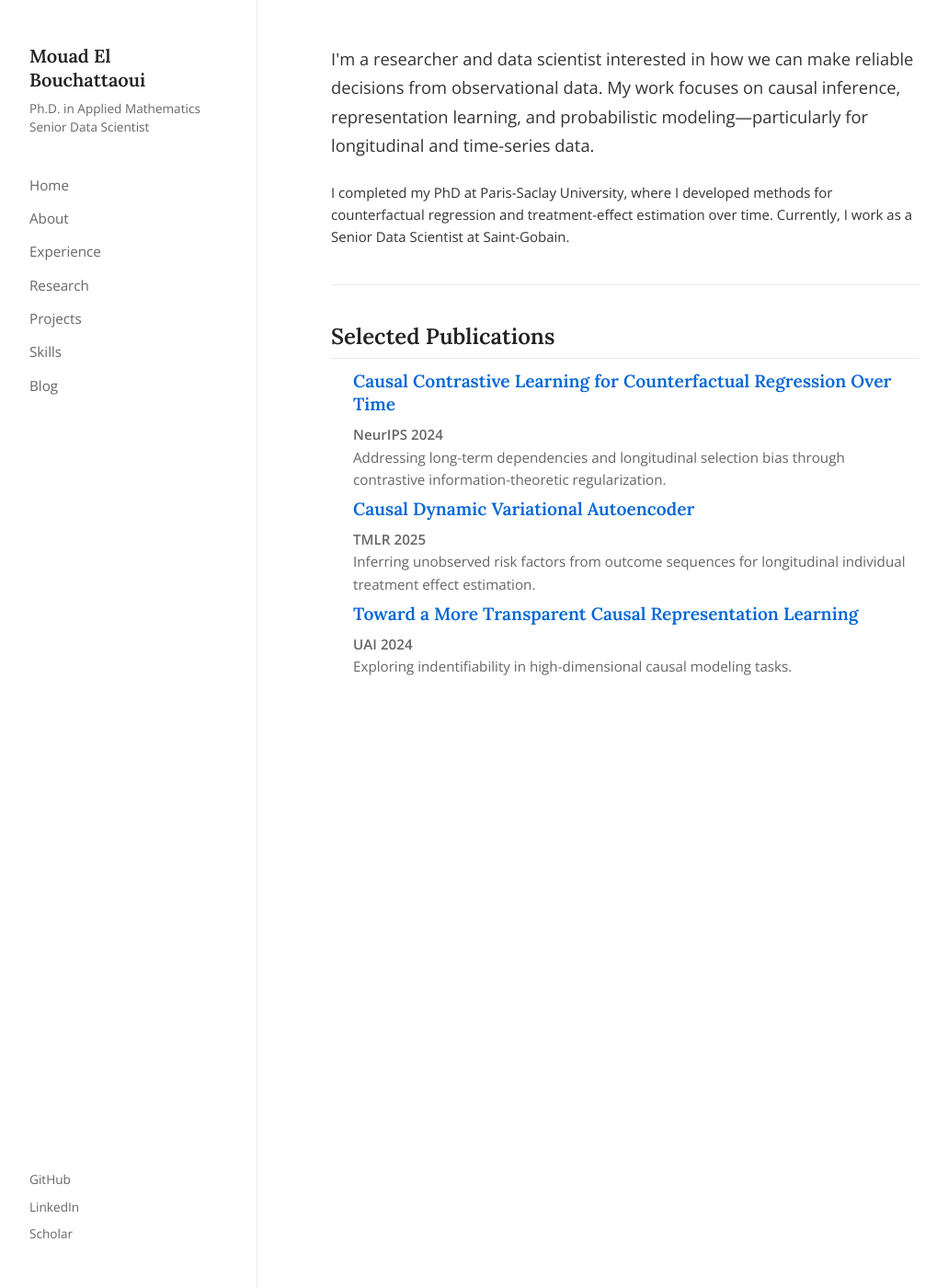
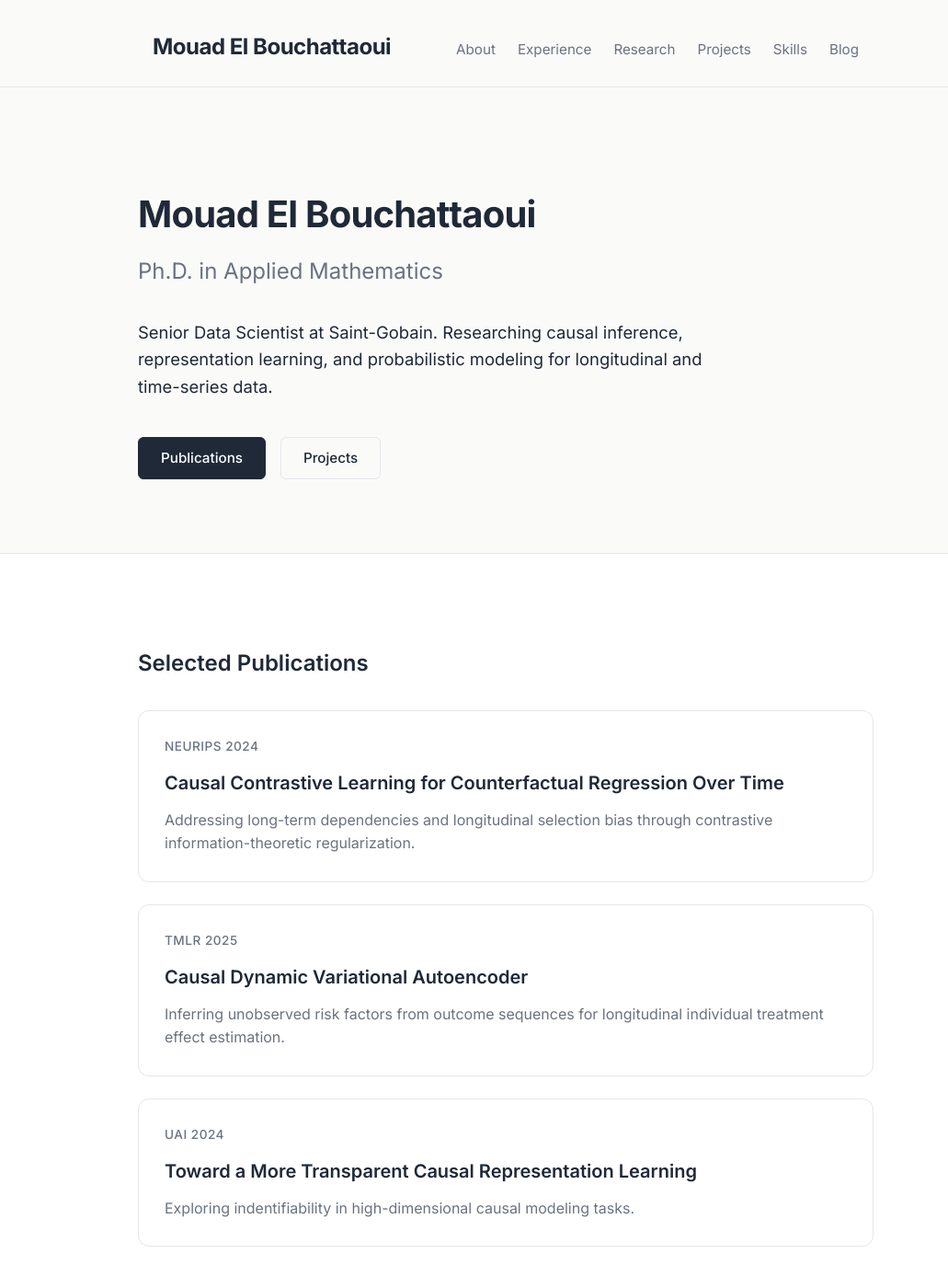
Before and after one commit to moad-lihoconf/mouad-eb.github.io, a Jekyll site: the page built from index.html, in a window 1280 px wide and 1400 px high. Shown: the whole window at 92% size, without its empty margins (90-1121 px from the left). Built offline with Jekyll 4.4.1, drawn with Linux system fonts in a browser that asks for light colours; some of the changed text lies outside the part shown.

Commit message:
style: apply warm academic minimalism palette and structure

```diff
--- a/_layouts/default.html
+++ b/_layouts/default.html
@@ -7,40 +7,40 @@
   <title>{% if page.title %}{{ page.title }} - {% endif %}{{ site.title }}</title>
 
   <link rel="stylesheet" href="{{ '/assets/css/main.css' | relative_url }}">
-  <!-- Classical academic typography -->
-  <link
-    href="https://fonts.googleapis.com/css2?family=Lora:ital,wght@0,400;0,600;1,400&family=Open+Sans:wght@400;600&display=swap"
-    rel="stylesheet">
 </head>
 
 <body>
-  <div class="wrapper">
-    <aside class="sidebar">
-      <div class="profile">
-        <h1 class="name"><a href="{{ '/' | relative_url }}">Mouad El Bouchattaoui</a></h1>
-        <p class="title">Ph.D. in Applied Mathematics<br>Senior Data Scientist</p>
+  <div class="header-wrapper">
+    <header class="header-container">
+      <a href="{{ '/' | relative_url }}" class="nav-logo">Mouad El Bouchattaoui</a>
+
+      <nav class="nav-links">
+        <a href="{{ '/about/' | relative_url }}" class="nav-item">About</a>
+        <a href="{{ '/experience/' | relative_url }}" class="nav-item">Experience</a>
+        <a href="{{ '/research/' | relative_url }}" class="nav-item">Research</a>
+        <a href="{{ '/projects/' | relative_url }}" class="nav-item">Projects</a>
+        <a href="{{ '/skills/' | relative_url }}" class="nav-item">Skills</a>
+        <a href="{{ '/blog/' | relative_url }}" class="nav-item">Blog</a>
+      </nav>
+    </header>
+  </div>
+
+  <main class="main-content">
+    {% if page.url == '/' %}
+    {{ content }}
+    {% else %}
+    <div class="page-container">
+      {{ content }}
+    </div>
+    {% endif %}
+  </main>
+
+  <div class="footer-wrapper">
+    <footer class="footer">
+      <div class="footer-content">
+        <p>&copy; 2026 Mouad El Bouchattaoui</p>
       </div>
-
-      <nav class="nav-menu">
-        <a href="{{ '/' | relative_url }}" class="nav-link">Home</a>
-        <a href="{{ '/about/' | relative_url }}" class="nav-link">About</a>
-        <a href="{{ '/experience/' | relative_url }}" class="nav-link">Experience</a>
-        <a href="{{ '/research/' | relative_url }}" class="nav-link">Research</a>
-        <a href="{{ '/projects/' | relative_url }}" class="nav-link">Projects</a>
-        <a href="{{ '/skills/' | relative_url }}" class="nav-link">Skills</a>
-        <a href="{{ '/blog/' | relative_url }}" class="nav-link">Blog</a>
-      </nav>
-
-      <div class="social-links">
-        <a href="https://github.com/moad-lihoconf" target="_blank">GitHub</a>
-        <a href="https://www.linkedin.com/in/mouad-elbouchattaoui/" target="_blank">LinkedIn</a>
-        <a href="https://scholar.google.com/citations?hl=fr&amp;user=yH0gpPoAAAAJ" target="_blank">Scholar</a>
-      </div>
-    </aside>
-
-    <main class="content">
-      {{ content }}
-    </main>
+    </footer>
   </div>
 </body>
 
--- a/assets/css/main.css
+++ b/assets/css/main.css
@@ -1,282 +1,378 @@
+@import url('https://fonts.googleapis.com/css2?family=Inter:wght@400;500;600;700&display=swap');
+
 :root {
-  --sidebar-width: 280px;
-  --bg-color: #ffffff;
-  --text-main: #333333;
-  --text-muted: #666666;
-  --border-color: #eaeaea;
-  --heading-color: #222222;
-  --link-color: #0366d6;
-  /* Classic understated link blue */
+  /* Warm Academic Minimalism Palette */
+  --bg-color: #FAFAF9;
+  --bg-alt: #FFFFFF;
+  --bg-darker: #F3F4F6;
+  --text-main: #1F2937;
+  --text-muted: #6B7280;
+  --accent-color: #8B5CF6;
+  --border-color: #E5E7EB;
+  --card-bg: #FFFFFF;
+
+  --max-width: 800px;
+  --font-sans: 'Inter', system-ui, -apple-system, sans-serif;
+
+  /* Restrained Design Elements */
+  --radius-card: 12px;
+  --radius-btn: 6px;
+  --transition: all 0.2s ease;
+}
+
+* {
+  box-sizing: border-box;
 }
 
 body {
-  font-family: 'Open Sans', -apple-system, sans-serif;
-  margin: 0;
-  padding: 0;
+  font-family: var(--font-sans);
   background-color: var(--bg-color);
   color: var(--text-main);
   line-height: 1.6;
-  font-size: 15px;
+  font-size: 16px;
+  margin: 0;
+  padding: 0;
   -webkit-font-smoothing: antialiased;
+  -moz-osx-font-smoothing: grayscale;
 }
 
-h1,
-h2,
-h3,
-h4,
-h5,
-h6 {
-  font-family: 'Lora', serif;
-  color: var(--heading-color);
+/* Header & Nav */
+.header-wrapper {
+  background-color: var(--bg-color);
+  border-bottom: 1px solid var(--border-color);
+}
+
+.header-container {
+  max-width: var(--max-width);
+  margin: 0 auto;
+  padding: 2rem 1rem 1.5rem 1rem;
+  display: flex;
+  justify-content: space-between;
+  align-items: baseline;
+  flex-wrap: wrap;
+  gap: 1rem;
+}
+
+.nav-logo,
+.nav-logo:visited {
+  font-size: 1.5rem;
+  font-weight: 700;
+  color: var(--text-main);
+  text-decoration: none;
+  letter-spacing: -0.5px;
+}
+
+.nav-links {
+  display: flex;
+  gap: 1.5rem;
+  flex-wrap: wrap;
+}
+
+.nav-item {
+  color: var(--text-muted);
+  text-decoration: none;
+  font-size: 0.95rem;
+  transition: var(--transition);
+}
+
+.nav-item:hover,
+.nav-item:focus {
+  color: var(--text-main);
+}
+
+/* Main Content Wrapper */
+.main-content {
+  min-height: 60vh;
+}
+
+/* Main inner container for markdown pages */
+.page-container {
+  max-width: var(--max-width);
+  margin: 0 auto;
+  padding: 40px 1rem 80px 1rem;
+}
+
+/* Content Blocks for alternating backgrounds */
+.section-block {
+  padding: 80px 1rem;
+}
+
+.section-block.alt-bg {
+  background-color: var(--bg-alt);
+  border-top: 1px solid var(--border-color);
+  border-bottom: 1px solid var(--border-color);
+}
+
+.section-inner {
+  max-width: var(--max-width);
+  margin: 0 auto;
+}
+
+/* Hero Section */
+.hero {
+  padding: 80px 1rem;
+  background-color: var(--bg-color);
+}
+
+.hero-inner {
+  max-width: var(--max-width);
+  margin: 0 auto;
+}
+
+.hero-title {
+  font-size: 2.5rem;
+  font-weight: 700;
+  color: var(--text-main);
+  margin-bottom: 0.25rem;
+  line-height: 1.2;
+  letter-spacing: -0.02em;
+}
+
+.hero-subtitle {
+  font-size: 1.5rem;
+  color: var(--text-muted);
+  font-weight: 400;
+  margin-bottom: 2rem;
+}
+
+.hero-desc {
+  font-size: 1.15rem;
+  color: var(--text-main);
+  max-width: 650px;
+  margin-bottom: 2.5rem;
+}
+
+.hero-buttons {
+  display: flex;
+  gap: 1rem;
+}
+
+.btn {
+  display: inline-block;
+  padding: 0.6rem 1.5rem;
+  text-decoration: none;
+  border-radius: var(--radius-btn);
+  font-weight: 500;
+  font-size: 0.95rem;
+  transition: var(--transition);
+}
+
+.btn-primary {
+  background-color: var(--text-main);
+  color: var(--bg-alt);
+  border: 1px solid var(--text-main);
+}
+
+.btn-primary:hover {
+  background-color: #374151;
+  /* Slightly lighter gray on hover */
+  border-color: #374151;
+}
+
+.btn-secondary {
+  background-color: transparent;
+  color: var(--text-main);
+  border: 1px solid var(--border-color);
+}
+
+.btn-secondary:hover {
+  border-color: var(--text-main);
+  background-color: rgba(0, 0, 0, 0.02);
+}
+
+/* Featured Section */
+.section-title {
+  font-size: 1.5rem;
   font-weight: 600;
-  margin-top: 2rem;
+  margin-bottom: 2rem;
+  color: var(--text-main);
+}
+
+.cards-grid {
+  display: flex;
+  flex-direction: column;
+  gap: 1.5rem;
+}
+
+/* Resource Cards */
+.resource-card {
+  text-decoration: none;
+  background-color: var(--card-bg);
+  padding: 28px;
+  border: 1px solid var(--border-color);
+  border-radius: var(--radius-card);
+  transition: transform 0.2s ease, box-shadow 0.2s ease, border-color 0.2s ease;
+  display: block;
+}
+
+.resource-card:hover {
+  transform: translateY(-2px);
+  box-shadow: 0 4px 12px rgba(0, 0, 0, 0.05);
+  border-color: #D1D5DB;
+  /* Slightly darker border on hover */
+}
+
+.card-meta {
+  font-size: 0.85rem;
+  color: var(--text-muted);
+  font-weight: 500;
   margin-bottom: 0.75rem;
+  text-transform: uppercase;
+  letter-spacing: 0.5px;
+}
+
+.card-title {
+  font-size: 1.25rem;
+  font-weight: 600;
+  margin: 0 0 0.75rem 0;
+  color: var(--text-main);
+  transition: color 0.2s ease;
+}
+
+.resource-card:hover .card-title {
+  color: var(--accent-color);
+}
+
+.card-desc {
+  font-size: 1rem;
+  color: var(--text-muted);
+  margin: 0;
+  line-height: 1.6;
+}
+
+/* Markdown Prose Styling */
+.prose {
+  font-size: 1.05rem;
+}
+
+.prose h1,
+.prose h2,
+.prose h3,
+.prose h4 {
+  color: var(--text-main);
+  margin-top: 2.5rem;
+  margin-bottom: 1rem;
+  font-weight: 600;
   line-height: 1.3;
 }
 
-p {
+.prose h1 {
+  font-size: 2.25rem;
   margin-top: 0;
-  margin-bottom: 1.25em;
 }
 
-a {
-  color: var(--link-color);
+.prose h2 {
+  font-size: 1.5rem;
+}
+
+.prose h3 {
+  font-size: 1.25rem;
+}
+
+.prose p {
+  margin-bottom: 1.5rem;
+}
+
+.prose a {
+  color: var(--accent-color);
   text-decoration: none;
 }
 
-a:hover {
+.prose a:hover {
   text-decoration: underline;
 }
 
-.wrapper {
-  display: flex;
-  max-width: 1100px;
-  margin: 0 auto;
-  min-height: 100vh;
+.prose ul,
+.prose ol {
+  margin-bottom: 1.5rem;
+  padding-left: 1.5rem;
 }
 
-/* Sidebar */
-.sidebar {
-  width: var(--sidebar-width);
-  padding: 3rem 2rem;
-  border-right: 1px solid var(--border-color);
-  display: flex;
-  flex-direction: column;
-  position: sticky;
-  top: 0;
-  height: 100vh;
-  box-sizing: border-box;
-}
-
-.profile {
-  margin-bottom: 2.5rem;
-}
-
-.name {
-  font-size: 1.25rem;
-  margin: 0 0 0.5rem 0;
-  line-height: 1.3;
-}
-
-.name a {
-  color: var(--heading-color);
-}
-
-.name a:hover {
-  text-decoration: none;
-}
-
-.title {
-  font-size: 0.85rem;
-  color: var(--text-muted);
-  margin: 0;
-  line-height: 1.5;
-}
-
-.nav-menu {
-  display: flex;
-  flex-direction: column;
-  gap: 0.75rem;
-  margin-bottom: 2rem;
-  flex-grow: 1;
-}
-
-.nav-link {
-  color: var(--text-muted);
-  font-size: 0.95rem;
-  text-decoration: none;
-  font-weight: 400;
-  transition: color 0.15s ease;
-}
-
-.nav-link:hover,
-.nav-link:focus {
-  color: var(--text-main);
-  text-decoration: none;
-}
-
-.social-links {
-  display: flex;
-  flex-direction: column;
-  gap: 0.5rem;
-  font-size: 0.85rem;
-}
-
-.social-links a {
-  color: var(--text-muted);
-}
-
-.social-links a:hover {
-  color: var(--text-main);
-}
-
-/* Main Content */
-.content {
-  flex: 1;
-  padding: 3rem 5rem 5rem;
-  max-width: 800px;
-  box-sizing: border-box;
-}
-
-.content h1:first-child {
-  margin-top: 0;
-  font-size: 2.25rem;
-}
-
-.content h2 {
-  font-size: 1.5rem;
-  border-bottom: 1px solid var(--border-color);
-  padding-bottom: 0.5rem;
-}
-
-.content h3 {
-  font-size: 1.2rem;
-}
-
-.content ul,
-.content ol {
-  padding-left: 1.5rem;
-  margin-bottom: 1.25rem;
-}
-
-.content li {
+.prose li {
   margin-bottom: 0.5rem;
 }
 
-.content img {
-  max-width: 100%;
+.prose code {
+  background: var(--bg-darker);
+  padding: 0.2em 0.4em;
   border-radius: 4px;
+  font-size: 0.9em;
+  font-family: ui-monospace, SFMono-Regular, Menlo, Monaco, Consolas, "Liberation Mono", "Courier New", monospace;
+  border: 1px solid var(--border-color);
 }
 
-.content code {
-  background: #f6f8fa;
-  padding: 0.2em 0.4em;
-  border-radius: 3px;
-  font-size: 0.9em;
-  font-family: ui-monospace, SFMono-Regular, "SF Mono", Consolas, "Liberation Mono", monospace;
+.prose pre {
+  background: var(--bg-alt);
+  padding: 1.5rem;
+  border-radius: 8px;
+  overflow-x: auto;
+  margin-bottom: 1.5rem;
+  border: 1px solid var(--border-color);
 }
 
-.content pre {
-  background: #f6f8fa;
-  padding: 1rem;
-  border-radius: 4px;
-  overflow-x: auto;
+.prose img {
+  max-width: 100%;
+  height: auto;
+  border-radius: 8px;
+  margin: 2rem 0;
   border: 1px solid var(--border-color);
-  font-size: 0.9rem;
-  margin-bottom: 1.5rem;
 }
 
-.content table {
+.prose table {
   width: 100%;
   border-collapse: collapse;
-  margin: 1.5rem 0;
+  margin-bottom: 2rem;
 }
 
-.content th,
-.content td {
+.prose th,
+.prose td {
   padding: 0.75rem;
   border-bottom: 1px solid var(--border-color);
   text-align: left;
 }
 
-.content blockquote {
-  border-left: 4px solid var(--border-color);
-  margin: 1.5rem 0;
-  padding-left: 1rem;
-  color: var(--text-muted);
-  font-style: italic;
+.prose th {
+  font-weight: 600;
 }
 
-.content hr {
+.prose hr {
   border: 0;
   height: 1px;
   background: var(--border-color);
-  margin: 2.5rem 0;
+  margin: 3rem 0;
 }
 
-/* Home Page Specific Blocks */
-.intro-text {
-  font-size: 1.15rem;
-  line-height: 1.7;
-  color: var(--text-main);
-  margin-bottom: 1.5rem;
+/* Footer */
+.footer-wrapper {
+  background-color: var(--bg-color);
+  border-top: 1px solid var(--border-color);
 }
 
-.pub-list {
-  list-style: none;
-  padding: 0;
-  margin: 0;
+.footer {
+  max-width: var(--max-width);
+  margin: 0 auto;
+  padding: 3rem 1rem;
+  text-align: center;
 }
 
-.pub-item {
-  margin-bottom: 2rem;
-}
-
-.pub-title {
-  font-size: 1.15rem;
-  font-weight: 600;
-  margin: 0 0 0.5rem 0;
-  font-family: 'Lora', serif;
-}
-
-.pub-meta {
-  font-size: 0.95rem;
+.footer-content p {
   color: var(--text-muted);
+  font-size: 0.9rem;
   margin: 0;
 }
 
 /* Mobile */
-@media (max-width: 768px) {
-  .wrapper {
-    flex-direction: column;
+@media (max-width: 600px) {
+  .hero-title {
+    font-size: 2rem;
   }
 
-  .sidebar {
-    width: 100%;
-    height: auto;
-    position: static;
-    border-right: none;
-    border-bottom: 1px solid var(--border-color);
+  .section-block,
+  .hero {
+    padding: 3rem 1rem;
+  }
+
+  .resource-card {
     padding: 1.5rem;
   }
-
-  .nav-menu {
-    flex-direction: row;
-    flex-wrap: wrap;
-    gap: 1.25rem;
-    margin-bottom: 1.5rem;
-  }
-
-  .social-links {
-    flex-direction: row;
-    gap: 1.25rem;
-  }
-
-  .content {
-    padding: 2rem 1.5rem;
-  }
-
-  .content h1:first-child {
-    font-size: 1.8rem;
-  }
 }
--- a/index.html
+++ b/index.html
@@ -2,38 +2,46 @@
 layout: default
 ---
 
-<div class="intro-text">
-    <p>I'm a researcher and data scientist interested in how we can make reliable decisions from observational data. My
-        work focuses on causal inference, representation learning, and probabilistic modeling—particularly for
-        longitudinal and time-series data.</p>
-</div>
+<section class="hero">
+    <div class="hero-inner">
+        <h1 class="hero-title">Mouad El Bouchattaoui</h1>
+        <h2 class="hero-subtitle">Ph.D. in Applied Mathematics</h2>
+        <p class="hero-desc">
+            Senior Data Scientist at Saint-Gobain. Researching causal inference, representation learning, and
+            probabilistic modeling for longitudinal and time-series data.
+        </p>
 
-<p>I completed my PhD at Paris-Saclay University, where I developed methods for counterfactual regression and
-    treatment-effect estimation over time. Currently, I work as a Senior Data Scientist at Saint-Gobain.</p>
+        <div class="hero-buttons">
+            <a href="{{ '/research/' | relative_url }}" class="btn btn-primary">Publications</a>
+            <a href="{{ '/projects/' | relative_url }}" class="btn btn-secondary">Projects</a>
+        </div>
+    </div>
+</section>
 
-<hr>
+<section class="section-block alt-bg">
+    <div class="section-inner">
+        <h2 class="section-title">Selected Publications</h2>
 
-<h2 id="publications">Selected Publications</h2>
+        <div class="cards-grid">
+            <a href="https://openreview.net/forum?id=bKOZYBJE4Z" target="_blank" class="resource-card">
+                <div class="card-meta">NeurIPS 2024</div>
+                <h3 class="card-title">Causal Contrastive Learning for Counterfactual Regression Over Time</h3>
+                <p class="card-desc">Addressing long-term dependencies and longitudinal selection bias through
+                    contrastive information-theoretic regularization.</p>
+            </a>
 
-<ul class="pub-list">
-    <li class="pub-item">
-        <h3 class="pub-title"><a href="https://openreview.net/forum?id=bKOZYBJE4Z" target="_blank">Causal Contrastive
-                Learning for Counterfactual Regression Over Time</a></h3>
-        <p class="pub-meta"><strong>NeurIPS 2024</strong><br> Addressing long-term dependencies and longitudinal
-            selection bias through contrastive information-theoretic regularization.</p>
-    </li>
+            <a href="https://openreview.net/forum?id=atf9q49DeF" target="_blank" class="resource-card">
+                <div class="card-meta">TMLR 2025</div>
+                <h3 class="card-title">Causal Dynamic Variational Autoencoder</h3>
+                <p class="card-desc">Inferring unobserved risk factors from outcome sequences for longitudinal
+                    individual treatment effect estimation.</p>
+            </a>
 
-    <li class="pub-item">
-        <h3 class="pub-title"><a href="https://openreview.net/forum?id=atf9q49DeF" target="_blank">Causal Dynamic
-                Variational Autoencoder</a></h3>
-        <p class="pub-meta"><strong>TMLR 2025</strong><br> Inferring unobserved risk factors from outcome sequences for
-            longitudinal individual treatment effect estimation.</p>
-    </li>
-
-    <li class="pub-item">
-        <h3 class="pub-title"><a href="https://openreview.net/forum?id=dXwT6Dyo6z" target="_blank">Toward a More
-                Transparent Causal Representation Learning</a></h3>
-        <p class="pub-meta"><strong>UAI 2024</strong><br> Exploring indentifiability in high-dimensional causal modeling
-            tasks.</p>
-    </li>
-</ul>
+            <a href="https://openreview.net/forum?id=dXwT6Dyo6z" target="_blank" class="resource-card">
+                <div class="card-meta">UAI 2024</div>
+                <h3 class="card-title">Toward a More Transparent Causal Representation Learning</h3>
+                <p class="card-desc">Exploring indentifiability in high-dimensional causal modeling tasks.</p>
+            </a>
+        </div>
+    </div>
+</section>
```
Also changed, not shown: _layouts/page.html (+6 -4 lines).
